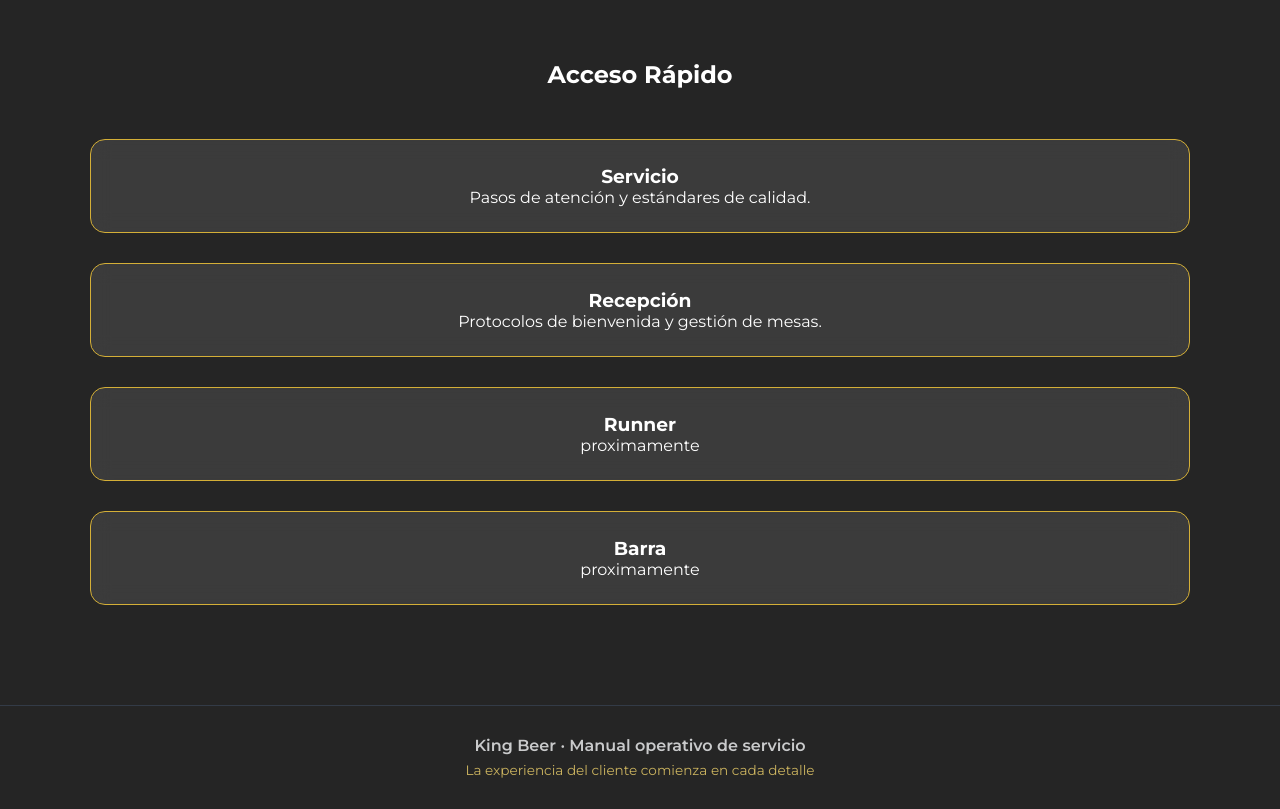
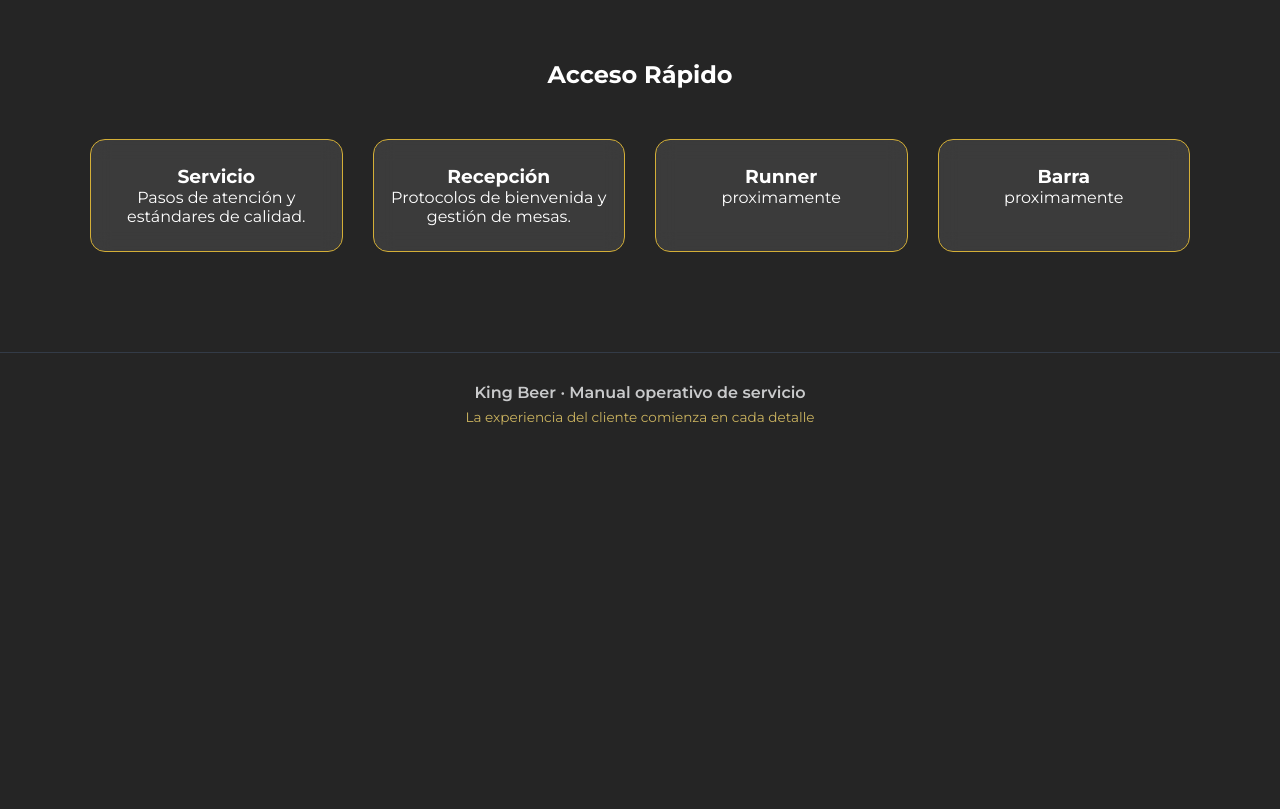
Before and after one commit to alghush/manual-king-beer-, a plain HTML site: page index.html in a window 1280 px wide. Shown: the part 840-1649 px from the top of the page. After the commit the page ends 1296 px from the top, so only its background shows below. Drawn offline with nearby package versions, Linux system fonts and the light colour scheme.

Commit message:
subiendo datos

```diff
--- a/style/style.css
+++ b/style/style.css
@@ -212,7 +212,7 @@ input[type="checkbox"] {
 
 .cards-grid {
     display: grid;
-    grid-template-columns: rrepeat(auto-fit, minmax(220px, 1fr));
+    grid-template-columns: repeat(auto-fit, minmax(220px, 1fr));
     gap: 30px;
     max-width: 1100px;
     margin: 50px auto 0;
```
